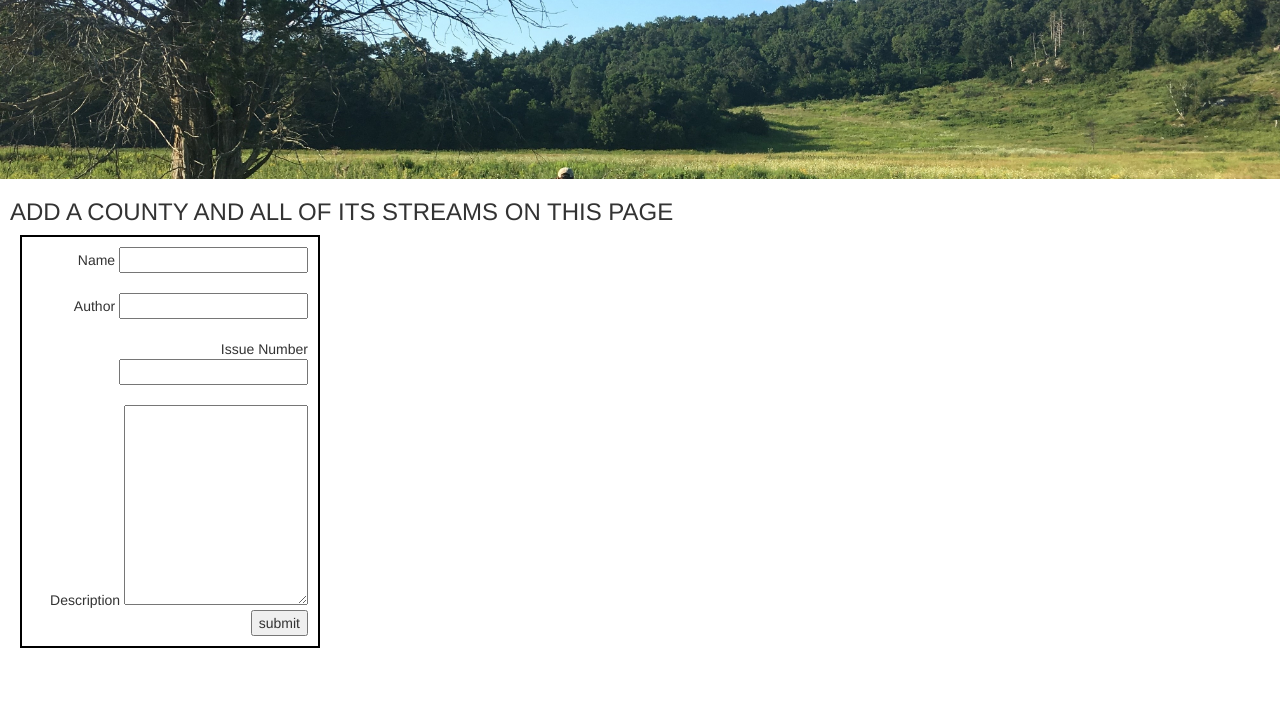
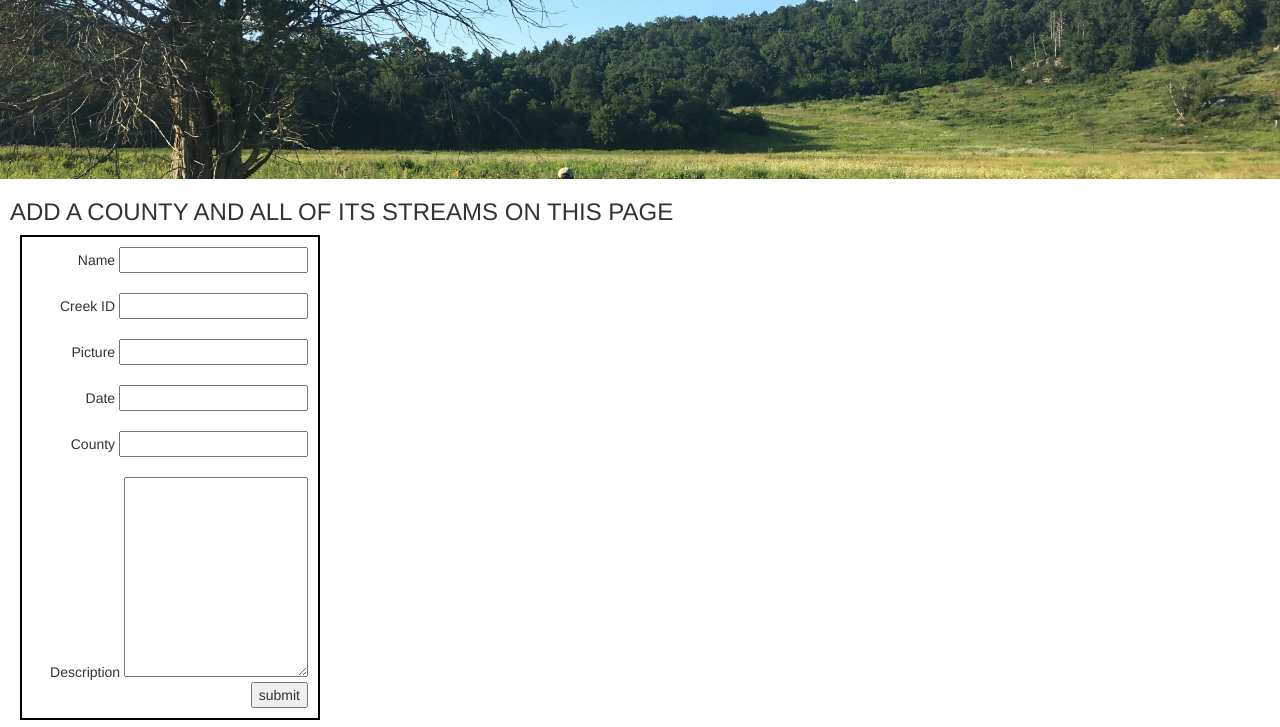
Before and after one commit to chammacher/creekreport, a Flask app: template templates/add_comic.html in a window 1280 px wide. Shown: the part 73-800 px from the top of the page. Run offline with Flask 2, Linux system fonts and the light colour scheme; the template is opened without the code that fills it, so the values that code supplies are empty; some libraries are stand-ins or nearby versions.

Commit message:
actually uploading county files works now. currently has dane, sauk, iowa counties..

```diff
--- a/app.py
+++ b/app.py
@@ -1,5 +1,6 @@
 from flask import Flask, flash, render_template, request, redirect, url_for
 import sqlite3 as sql
+from sqlite3 import Error
 import os
 from werkzeug.utils import secure_filename
 
@@ -13,17 +14,18 @@ app.config['UPLOAD_FOLDER'] = UPLOAD_FOLDER
 
 @app.route('/')
 def home():
-    con = sql.connect("CreekList")
+    con = sql.connect("CreekList.db")
     con.row_factory = sql.Row
     cur = con.cursor()
 
     q = request.args.get('q', type=str)
+    print(q)
 
     if q is not None:
         q = '%' + q + '%'
-        cur.execute("SELECT COUNT(*) from CREEKLIST where NAME like ?", (q,))
+        cur.execute("SELECT COUNT(*) from CREEKLIST where name like ?", (q,))
         count = cur.fetchone()[0]
-        cur.execute("select * from CREEKLIST where NAME like ? limit 1000", (q,))
+        cur.execute("select * from CREEKLIST where name like ? limit 1000", (q,))
 
     else:
         cur.execute("SELECT COUNT(*) from CREEKLIST")
@@ -34,23 +36,23 @@ def home():
     return render_template('home.html', rows=rows, count=count, q=q)
 
 
-@app.route('/comic/<int:cid>')
-def comic(name):
-    con = sql.connect("CreekList")
+@app.route('/county/<int:ID>')
+def county(name):
+    con = sql.connect("CreekList.db")
     con.row_factory = sql.Row
     cur = con.cursor()
 
     cur.execute("select * from CREEKLIST where NAME = ?", (name,))
     row = cur.fetchone()
-    return render_template('comic.html', row=row)
+    return render_template('county.html', row=row)
 
 
-@app.route('/add')
+@app.route('/add/photo')
 def add_comic():
     return render_template('add_comic.html')
 
 
-@app.route('/add1')
+@app.route('/add/county')
 def add_county():
     return render_template('add_county.html')
 
@@ -80,10 +82,11 @@ def upload_file():
             filename = secure_filename(file.filename)
             file.save(os.path.join(app.config['UPLOAD_FOLDER'], filename))
             try:
-                with sql.connect("CreekList") as con:
+                print('made it this far')
+                with sql.connect("CreekList.db") as con:
                     cur = con.cursor()
                     with open(os.path.join(app.config['UPLOAD_FOLDER'], filename)) as f:
-                        for line in f:
+                        for index, line in enumerate(f):
                             value_array = line.split('\t')
                             name = value_array[0]
                             start_mile = value_array[2]
@@ -91,13 +94,13 @@ def upload_file():
                             cr_class = value_array[4]
                             county = value_array[5]
 
-                            cur.execute("INSERT INTO CREEKLIST VALUES (?,?,?,?,?,?)",
-                                                (None, name, start_mile, end_mile, cr_class, county))
+                            cur.execute("INSERT INTO CREEKLIST VALUES (?,?,?,?,?,?)", (None, name, start_mile, end_mile, cr_class, county))
 
-                con.commit()
+                    con.commit()
                 con.close()
                 return redirect(url_for("home"))
-            except:
+            except Error as e:
+                print(e)
                 return redirect(url_for("add_county"))
 
     return redirect(url_for("add_county"))
@@ -110,10 +113,12 @@ def submit_add_comic():
         creek_id = request.form['creek_id']
         picture = request.form['picture']
         date = request.form['date']
+        county = request.form['county']
+        description = request.form['description']
 
-        with sql.connect("CreekList") as con:
+        with sql.connect("CreekList.db") as con:
             cur = con.cursor()
-            cur.execute("INSERT INTO INFO VALUES (?,?,?,?,?)", (None, name, creek_id, picture, date))
+            cur.execute("INSERT INTO INFO VALUES (?,?,?,?,?)", (None, creek_id, name, picture, date, county, description))
         con.commit()
         con.close()
         return redirect(url_for("home"))
--- a/templates/add_comic.html
+++ b/templates/add_comic.html
@@ -7,11 +7,17 @@
 	Name
 	<input type ="text" name="name" /><br><br>
 
-	Author
-	<input type="text" name="author"/><br><br>
+	Creek ID
+	<input type="number" name="creek_id"/><br><br>
 
-	Issue Number
-	<input type="number" name="issueNumber" /><br><br>
+	Picture
+	<input type="text" name="picture" /><br><br>
+
+	Date
+	<input type="text" name="date" /><br><br>
+
+	County
+	<input type="text" name="county" /><br><br>
 
 	Description
     <textarea name="description" style="height:200px"></textarea><br>
--- a/templates/comic.html
+++ b/templates/county.html
@@ -7,10 +7,10 @@
 <div class="container" style="border:1px solid black; margin: 10px; padding: 20px">
     <div class="row">
         <div class="col-sm 4 md 6">
-             <h2>{{ row['title'] }}</h2>
-             <h4> Written By: {{ row['author'] }}</h4><br><br>
+             <h2>{{ row['ID'] }}</h2>
+             <h4> Location: {{ row['NAME'] }}</h4><br><br>
 
-            <p>{{row['description']}}</p>
+            <p>{{row['CLASS']}}</p>
 
         </div>
 
--- a/templates/home.html
+++ b/templates/home.html
@@ -15,13 +15,11 @@
 {% for row in rows %}
 	<tr>
 		<td>{{ row["ID"] }}</td>
-		<!--<td><a href="{{url_for('comic', name=row['name'])}}">{{ row["title"] }} </a></td>-->
         <td>{{ row["NAME"] }}</td>
 		<td>{{ row["START_MILE"] }}</td>
 		<td>{{ row["END_MILE"] }}</td>
 		<td>{{ row["CLASS"] }}</td>
         <td>{{ row["COUNTY"] }}</td>
-
 	</tr>
 {% endfor %}
 </table>
```
Also changed, not shown: CreekList.db (added), 1 other file.
